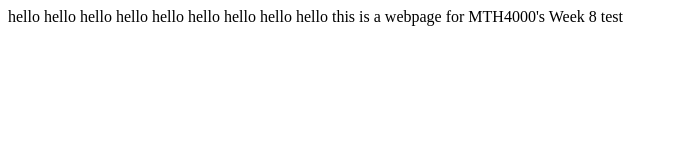
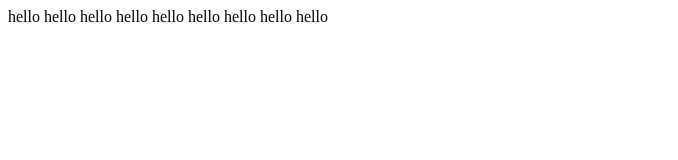
Before and after one commit to jats9/jats9.github.io, a plain HTML site: page index.html in a window 1280 px wide. Shown: the whole page, without its empty margins (0-678 px from the left). Drawn offline with Linux system fonts and the light colour scheme.

Commit message:
Update index.html

```diff
--- a/index.html
+++ b/index.html
@@ -6,7 +6,7 @@
 </head>
 
  <body>
-   hello hello hello hello hello hello hello hello hello this is a webpage for MTH4000's Week 8 test
+   hello hello hello hello hello hello hello hello hello
 </body>
 
 </html>
```
